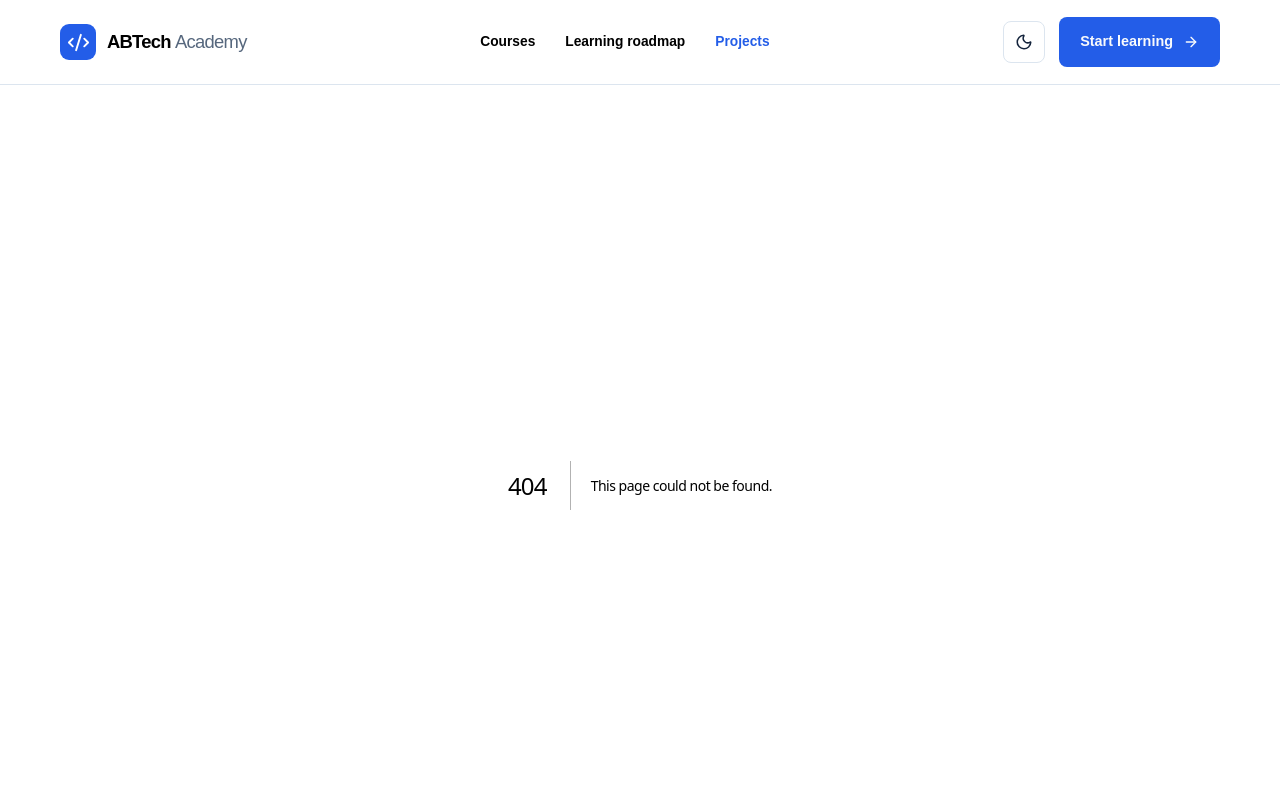
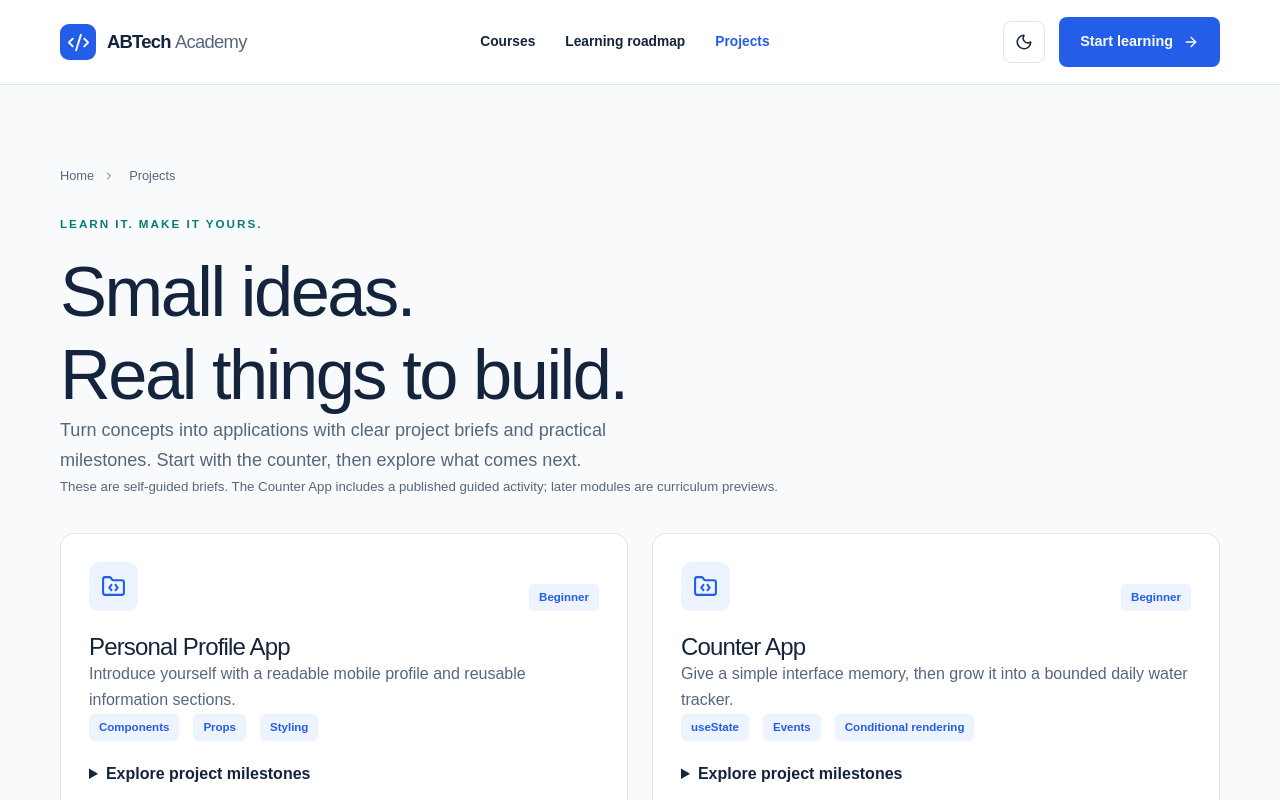
Before and after one commit to Abdulfatai2000/ABTech-Academy, a Next.js app: page /projects in a window 1280 px wide. Before the commit this address had no page. Shown: the top 800 px of the page. Built offline with nearby package versions, Linux system fonts and the light colour scheme.

Commit message:
feat: build project library with practical milestone briefs

```diff
--- /dev/null
+++ b/src/app/projects/page.tsx
@@ -0,0 +1,5 @@
+import { projects } from "@/data/projects";
+import { ProjectCard } from "@/components/courses/project-card";
+import { Breadcrumbs } from "@/components/ui/primitives";
+export const metadata = { title: "Project library" };
+export default function ProjectsPage() { return <div className="container section"><Breadcrumbs items={[{ label: "Home", href: "/" }, { label: "Projects" }]} /><p className="eyebrow">Learn it. Make it yours.</p><h1>Small ideas.<br />Real things to build.</h1><p className="lead">Turn concepts into applications with clear project briefs and practical milestones. Start with the counter, then explore what comes next.</p><p className="small muted" style={{ marginBottom: 35 }}>These are self-guided briefs. The Counter App includes a published guided activity; later modules are curriculum previews.</p><div className="grid two">{projects.map(project => <ProjectCard key={project.id} project={project} />)}</div></div>; }
--- /dev/null
+++ b/src/components/courses/project-card.tsx
@@ -0,0 +1,4 @@
+import Link from "next/link";
+import { FolderCode } from "lucide-react";
+import type { Project } from "@/types/course";
+export function ProjectCard({ project }: { project: Project }) { return <article className="card" id={project.id} style={{ scrollMarginTop: 30 }}><div className="row between"><span className="icon-box"><FolderCode size={25} /></span><span className="badge">{project.difficulty}</span></div><h2 style={{ fontSize: "1.5rem" }}>{project.title}</h2><p>{project.description}</p><div className="row">{project.skills.map(skill => <span className="badge" key={skill}>{skill}</span>)}</div><details className="accordion"><summary>Explore project milestones</summary><ol className="list">{project.milestones.map(milestone => <li key={milestone}>{milestone}</li>)}</ol><p className="small">Self-guided project brief. Submissions, execution and assessment are not available yet.</p></details><Link className="text-link" style={{ marginTop: 20 }} href={`/learn/react-native/modules/${project.moduleSlug}`}>Explore the related module →</Link>{project.id === "counter" && <p style={{ marginTop: 12, marginBottom: 0 }}><Link className="text-link" href="/learn/react-native/lessons/usestate?step=build">Open the guided mini-project →</Link></p>}</article>; }
```
